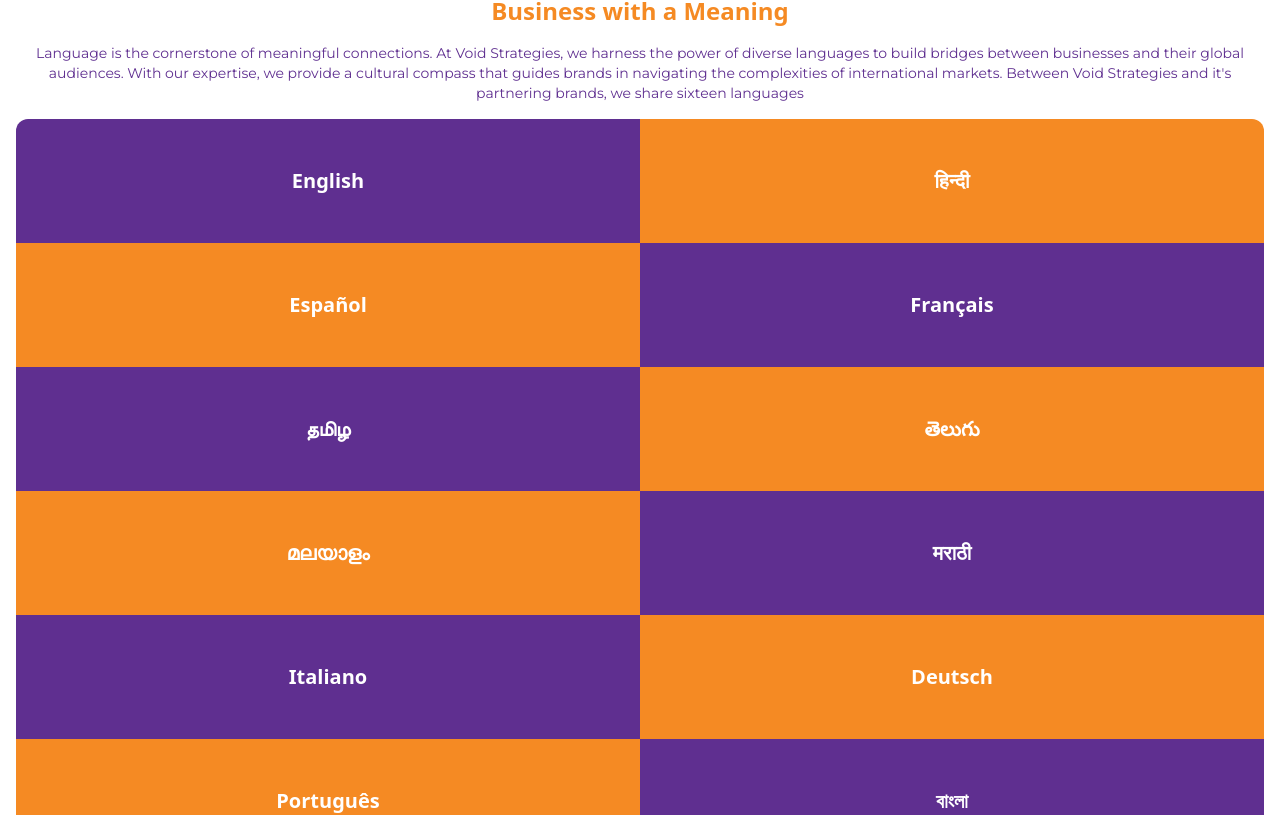
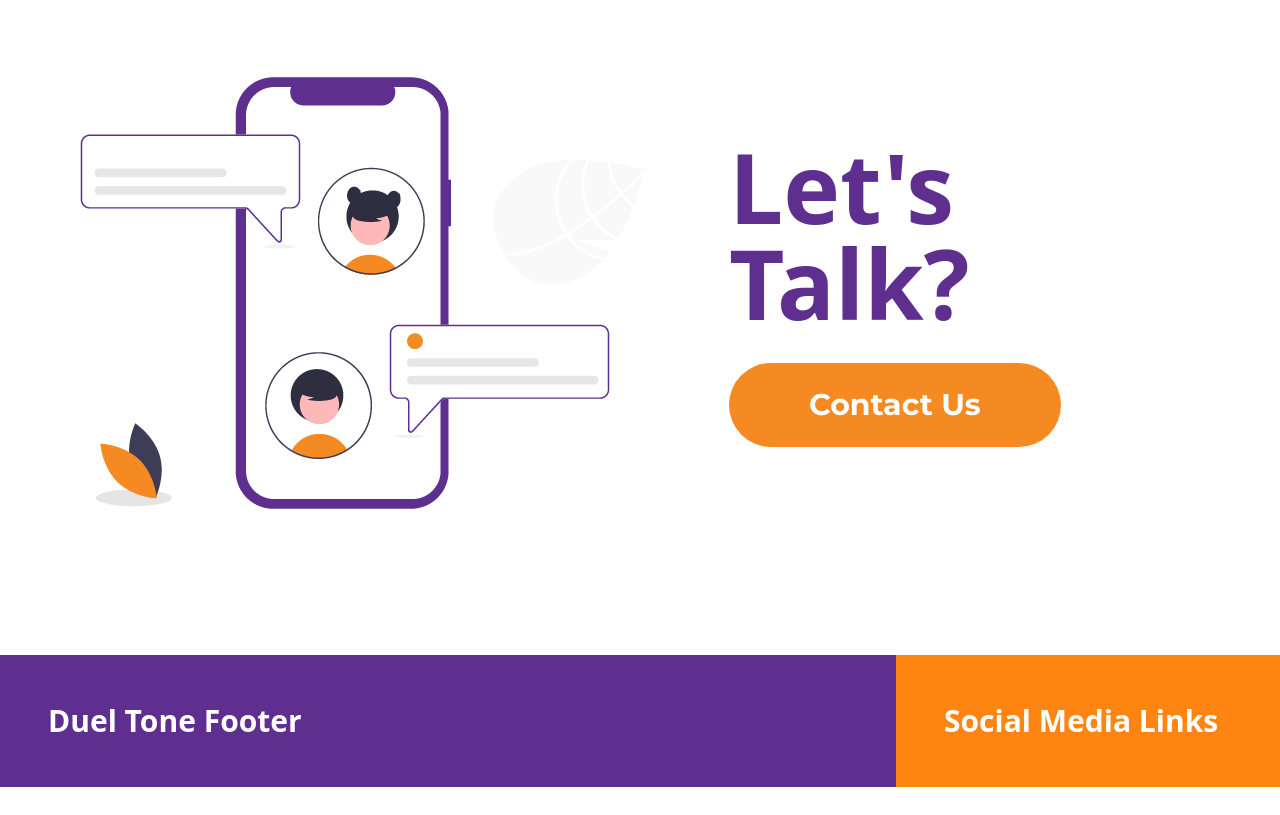
Before and after one commit to senpaiblue/void-strategies, a Next.js app: page /Languages in a window 1280 px wide. Shown: the part 2812-3627 px from the top of the page. After the commit the page ends 3599 px from the top, so only its background shows below. Built offline with nearby package versions, Linux system fonts and the light colour scheme.

Commit message:
Languages-page

```diff
--- a/src/app/Languages/page.js
+++ b/src/app/Languages/page.js
@@ -1,7 +1,9 @@
+import Footer from '@/components/Footer'
 import Business from '@/components/Languages/Business'
 import Cultures from '@/components/Languages/Cultures'
 import Heart from '@/components/Languages/Heart'
 import Hero from '@/components/Languages/Hero'
+import Talk from '@/components/Languages/Talk'
 import React from 'react'
 
 const page = () => {
@@ -11,6 +13,8 @@
       <Heart />
       <Cultures />
       <Business />
+      <Talk />
+      <Footer />
     </div>
   )
 }
--- a/src/components/Languages/Business.js
+++ b/src/components/Languages/Business.js
@@ -17,7 +17,7 @@
             bridges between businesses and their global audiences. With our
             expertise, we provide a cultural compass that guides brands in
             navigating the complexities of international markets. Between Void
-            Strategies and it’s partnering brands, we share sixteen languages
+            Strategies and it&apos;s partnering brands, we share sixteen languages
           </p>
         </div>
       </div>
@@ -80,7 +80,7 @@
           </div>
         </div>
       </div>
-      <div className="p-4">
+      <div className="p-4 md:hidden">
         <div className="flex flex-col w-full">
           <h1 className="text-[#F58A23] font-bold text-2xl pb-4  text-center">
             Business with a Meaning
--- /dev/null
+++ b/src/components/Languages/Talk.js
@@ -0,0 +1,26 @@
+import React from "react";
+import phoneBg from "../../../public/assets/Languages/Mobile/A3.png";
+import phone from "../../../public/assets/Languages/A4.png";
+import Image from "next/image";
+import Link from "next/link";
+
+const Talk = () => {
+  return (
+    <div className="flex flex-row w-full items-center justify-between md:p-20 p-4 ">
+      <Image src={phoneBg} alt="talk" className="md:flex hidden" />
+      <Image src={phone} alt="talk" className="md:hidden flex w-[60%]" />
+      <div className="flex flex-col p-4 md:p-20">
+        <h1 className="text-[#5F2F90] md:text-8xl font-bold text-2xl text-left md:pb-8 pb-2">
+          Let&apos;s Talk?
+        </h1>
+        <Link href={"/ContactUs"}>
+          <button className="bg-[#F58A23] text-lg p-2 hover:bg-[#5F2F90] montserrat text-white rounded-xl  md:rounded-full md:px-20 md:py-6 md:text-3xl font-bold whitespace-nowrap">
+            Contact Us
+          </button>
+        </Link>
+      </div>
+    </div>
+  );
+};
+
+export default Talk;
```
